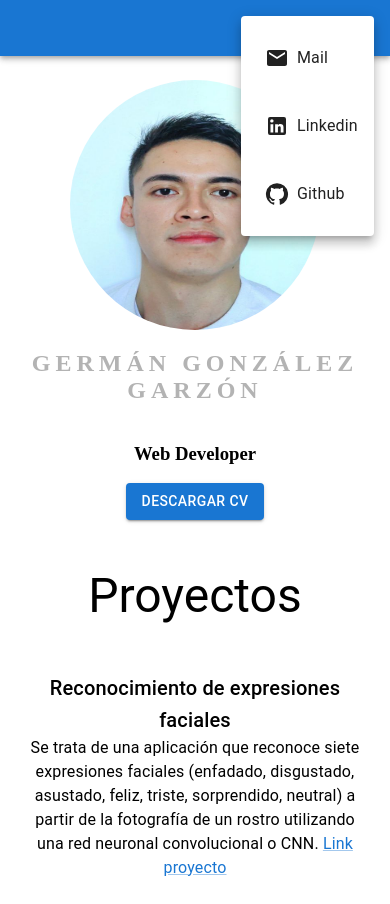
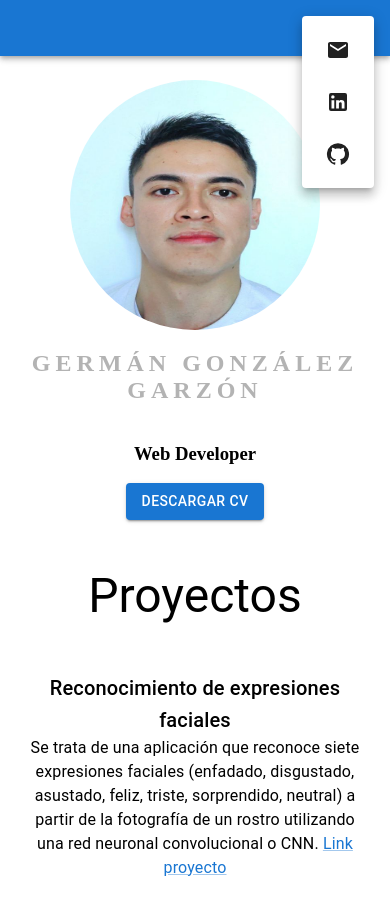
Before and after one commit to Jermaniac/PortfolioGerman, a React (Create React App) app: page / in a window 390 px wide. Both pictures are taken after a click on the button "show more". Built offline with nearby package versions, Linux system fonts and the light colour scheme; the HTML template or start-up script is replaced by a standard one.

Commit message:
added some links in header

```diff
--- a/src/components/header/Header.js
+++ b/src/components/header/Header.js
@@ -49,19 +49,16 @@ export default function Header() {
         <IconButton color="inherit">
             <MailIcon/>
         </IconButton>
-        <p>Mail</p>
       </MenuItem>
       <MenuItem>
-        <IconButton color="inherit">
+        <IconButton color="inherit" href="https://www.linkedin.com/in/germ%C3%A1n-gonz%C3%A1lez-garz%C3%B3n-8807a2162/">
             <LinkedInIcon/>
         </IconButton>
-        <p>Linkedin</p>
       </MenuItem>
       <MenuItem>
-        <IconButton color="inherit">
+        <IconButton color="inherit" href="https://github.com/Jermaniac">
             <GitHubIcon/>
         </IconButton>
-        <p>Github</p>
       </MenuItem>
     </Menu>
   );
@@ -82,10 +79,10 @@ export default function Header() {
             <IconButton color="inherit">
                 <MailIcon/>
             </IconButton>
-            <IconButton color="inherit">
+            <IconButton color="inherit" href="https://www.linkedin.com/in/germ%C3%A1n-gonz%C3%A1lez-garz%C3%B3n-8807a2162/">
                 <LinkedInIcon/>
             </IconButton>
-            <IconButton color="inherit">
+            <IconButton color="inherit" href="https://github.com/Jermaniac">
                 <GitHubIcon/>
             </IconButton>
           </Box>
```
